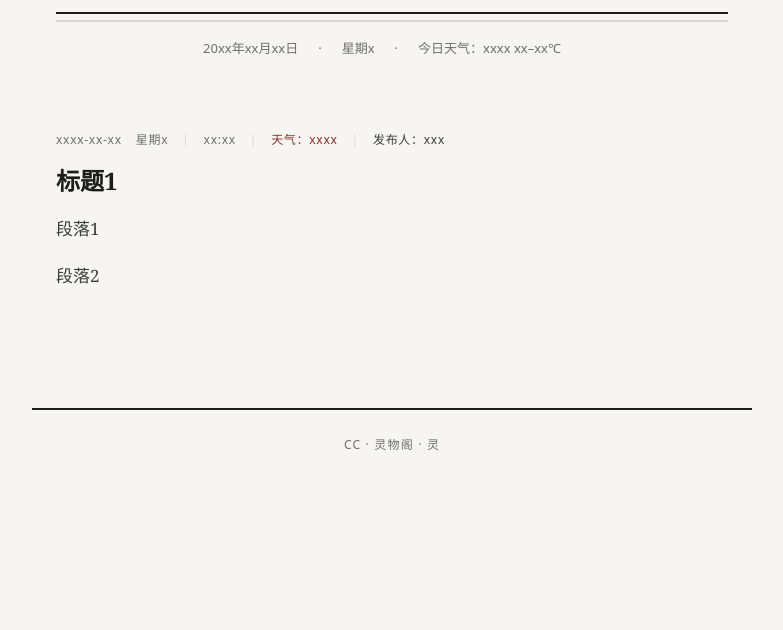
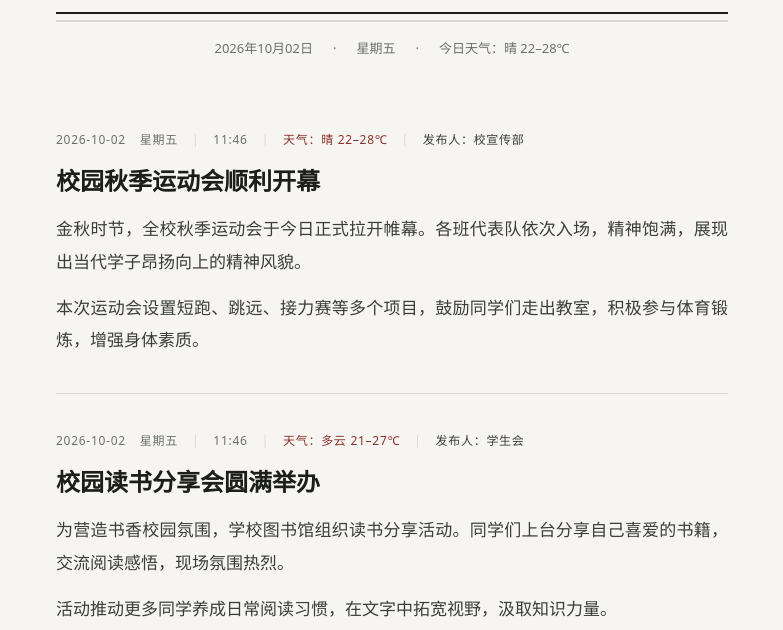
Before and after one commit to Rex-dev-commits/testwebsite, a plain HTML site: page index.html in a window 1280 px wide. Shown: the part 170-800 px from the top of the page, without its empty margins (248-1031 px from the left). Drawn offline with Linux system fonts and the light colour scheme; a web font is replaced by a local one.

Commit message:
Update index.html

```diff
--- a/index.html
+++ b/index.html
@@ -28,7 +28,6 @@
     line-height:1.9;
     -webkit-font-smoothing:antialiased;
   }
-
   /* ===== 报头 ===== */
   .masthead{
     max-width:var(--max);
@@ -72,7 +71,6 @@
     gap:20px;
     flex-wrap:wrap;
   }
-
   /* ===== 新闻列表 ===== */
   main{
     max-width:var(--max);
@@ -84,7 +82,6 @@
     border-bottom:1px solid var(--line);
   }
   article.news:last-child{border-bottom:none}
-
   .meta-row{
     font-family:"Noto Sans SC", system-ui, sans-serif;
     font-size:12px;
@@ -99,7 +96,6 @@
   .meta-row .dot{color:var(--line)}
   .meta-row .weather{color:var(--accent)}
   .meta-row .reporter{color:var(--ink-soft)}
-
   h2.title{
     font-size:24px;
     font-weight:700;
@@ -107,14 +103,12 @@
     margin-bottom:14px;
     color:var(--ink);
   }
-
   article.news p{
     color:var(--ink-soft);
     margin-bottom:14px;
     text-align:justify;
   }
   article.news p:last-child{margin-bottom:0}
-
   /* 报尾 */
   footer{
     max-width:var(--max);
@@ -127,7 +121,6 @@
     letter-spacing:.1em;
     text-align:center;
   }
-
   /* 响应式 */
   @media (max-width:640px){
     body{font-size:16px}
@@ -139,45 +132,105 @@
 </style>
 </head>
 <body>
-
 <header class="masthead">
   <div class="edition">CC · 灵物阁 · 灵</div>
   <h1>校园新闻网</h1>
   <hr class="rule">
   <hr class="rule thin">
-  <div class="meta">
-    <span>20xx年xx月xx日</span>
-    <span class="dot">·</span>
-    <span>星期x</span>
-    <span class="dot">·</span>
-    <span>今日天气：xxxx xx–xx℃</span>
-    <span class="dot">
+  <div class="meta" id="headerMeta">
+    <!-- JS自动填充 -->
   </div>
 </header>
-
 <main>
+  <article class="news">
+    <div class="meta-row" id="newsMeta1">
+      <!-- JS自动填充新闻时间 -->
+      <span class="weather">天气：晴 22–28℃</span>
+      <span class="dot">|</span>
+      <span class="reporter">发布人：校宣传部</span>
+    </div>
+    <h2 class="title">校园秋季运动会顺利开幕</h2>
+    <p>金秋时节，全校秋季运动会于今日正式拉开帷幕。各班代表队依次入场，精神饱满，展现出当代学子昂扬向上的精神风貌。</p>
+    <p>本次运动会设置短跑、跳远、接力赛等多个项目，鼓励同学们走出教室，积极参与体育锻炼，增强身体素质。</p>
+  </article>
 
   <article class="news">
-    <div class="meta-row">
-      <span>xxxx-xx-xx</span>
-      <span>星期x</span>
+    <div class="meta-row" id="newsMeta2">
+      <!-- JS自动填充新闻时间 -->
+      <span class="weather">天气：多云 21–27℃</span>
       <span class="dot">|</span>
-      <span>xx:xx</span>
-      <span class="dot">|</span>
-      <span class="weather">天气：xxxx</span>
-      <span class="dot">|</span>
-      <span class="reporter">发布人：xxx</span>
+      <span class="reporter">发布人：学生会</span>
     </div>
-    <h2 class="title">标题1</h2>
-    <p>段落1</p>
-    <p>段落2</p>
+    <h2 class="title">校园读书分享会圆满举办</h2>
+    <p>为营造书香校园氛围，学校图书馆组织读书分享活动。同学们上台分享自己喜爱的书籍，交流阅读感悟，现场氛围热烈。</p>
+    <p>活动推动更多同学养成日常阅读习惯，在文字中拓宽视野，汲取知识力量。</p>
   </article>
-
 </main>
-
 <footer>
   CC · 灵物阁 · 灵
 </footer>
 
+<script>
+// 补零函数
+function pad(n){
+  return n.toString().padStart(2,'0');
+}
+
+// 获取中文星期
+function getWeekCN(d){
+  const weekArr = ["星期日","星期一","星期二","星期三","星期四","星期五","星期六"];
+  return weekArr[d.getDay()];
+}
+
+// 获取格式化日期时间
+function getDateTime(){
+  const now = new Date();
+  const year = now.getFullYear();
+  const month = pad(now.getMonth()+1);
+  const day = pad(now.getDate());
+  const hour = pad(now.getHours());
+  const min = pad(now.getMinutes());
+  const week = getWeekCN(now);
+  return {
+    year,month,day,hour,min,week,
+    dateStr:`${year}年${month}月${day}日`,
+    shortDate:`${year}-${month}-${day}`,
+    timeStr:`${hour}:${min}`
+  }
+}
+
+// 填充顶部报头
+function fillHeaderMeta(){
+  const dt = getDateTime();
+  const html = `
+    <span>${dt.dateStr}</span>
+    <span class="dot">·</span>
+    <span>${dt.week}</span>
+    <span class="dot">·</span>
+    <span>今日天气：晴 22–28℃</span>
+  `;
+  document.getElementById('headerMeta').innerHTML = html;
+}
+
+// 填充新闻条目时间
+function fillNewsMeta(elemId){
+  const dt = getDateTime();
+  const wrap = document.getElementById(elemId);
+  // 保留原有天气、发布人，前面插入时间部分
+  const timeHtml = `
+    <span>${dt.shortDate}</span>
+    <span>${dt.week}</span>
+    <span class="dot">|</span>
+    <span>${dt.timeStr}</span>
+    <span class="dot">|</span>
+  `;
+  wrap.insertAdjacentHTML('afterbegin', timeHtml);
+}
+
+// 执行
+fillHeaderMeta();
+fillNewsMeta("newsMeta1");
+fillNewsMeta("newsMeta2");
+</script>
 </body>
 </html>
```
